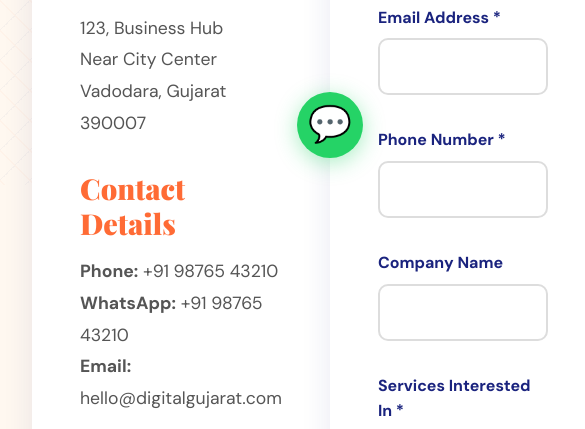
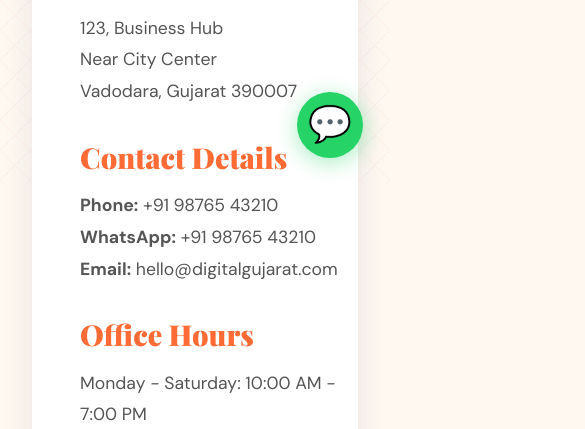
Before and after one commit to Meet-Prajapati-MP/complete-website, a plain HTML site: page contact.html in a window 390 px wide. Shown: the part 659-1088 px from the top of the page, 585 px wide, since content can reach past the window. Drawn offline with nearby package versions, Linux system fonts and the light colour scheme.

Commit message:
Add humburger in contact page

```diff
--- a/contact.html
+++ b/contact.html
@@ -11,7 +11,10 @@
 <script>
 document.addEventListener("DOMContentLoaded", () => {
   const humburger = document.getElementById("humburger");
-  const navLinks = document.getElementById("navLinks");
+  const navLinks = document.querySelector(".nav-links");
+
+  // ✅ If navbar doesn't exist on this page, stop JS
+  if (!humburger || !navLinks) return;
 
   humburger.addEventListener("click", () => {
     navLinks.classList.toggle("active");
@@ -66,10 +69,10 @@ function HireMe(event) {
             </ul>
             <a href="contact.html" class="cta-btn">Book Free Call</a>
             <div class="humburger" id="humburger">
-      <div class="bar"></div>
-      <div class="bar"></div>
-      <div class="bar"></div>
-    </div>
+                <div class="bar"></div>
+                <div class="bar"></div>
+                <div class="bar"></div>
+            </div>
         </nav>
     </header>
 
@@ -80,7 +83,7 @@ function HireMe(event) {
     </div>
 
     <div class="content-section">
-        <div style="display: grid; grid-template-columns: 1fr 1fr; gap: 3rem;">
+        <div class="contact-grid">
             <div>
                 <h2>Get in Touch</h2>
                 <h3>Office Address</h3>
--- a/styles.css
+++ b/styles.css
@@ -208,6 +208,14 @@ nav {
     padding: 3rem;
     border-radius: 20px;
     box-shadow: 0 10px 30px var(--shadow);
+}
+
+/* Layout for contact page: two columns on desktop, single column on mobile */
+.contact-grid {
+    display: grid;
+    grid-template-columns: 1fr 1fr;
+    gap: 3rem;
+    align-items: start;
 }
 
 .content-section h2 {
@@ -1060,6 +1068,11 @@ footer {
         display: none;
     }
 
+    .contact-grid {
+        grid-template-columns: 1fr;
+        gap: 2rem;
+    }
+
     .section-header h2 {
         font-size: 2.5rem;
     }
```
Also changed, not shown: about.html (+4 -1 lines), case-studies.html (+4 -1 lines), content-marketing.html (+4 -1 lines), ecommerce-solutions.html (+4 -1 lines), email-marketing.html (+4 -1 lines), graphic-design.html (+4 -1 lines), marketing-automation.html (+4 -1 lines), paid-advertising.html (+4 -1 lines), personal-branding.html (+4 -1 lines), seo-services.html (+5 -2 lines), social-media-marketing.html (+4 -1 lines), video-production.html (+4 -1 lines), website-design.html (+4 -1 lines), whatsapp-marketing.html (+4 -2 lines), 1 more files.
